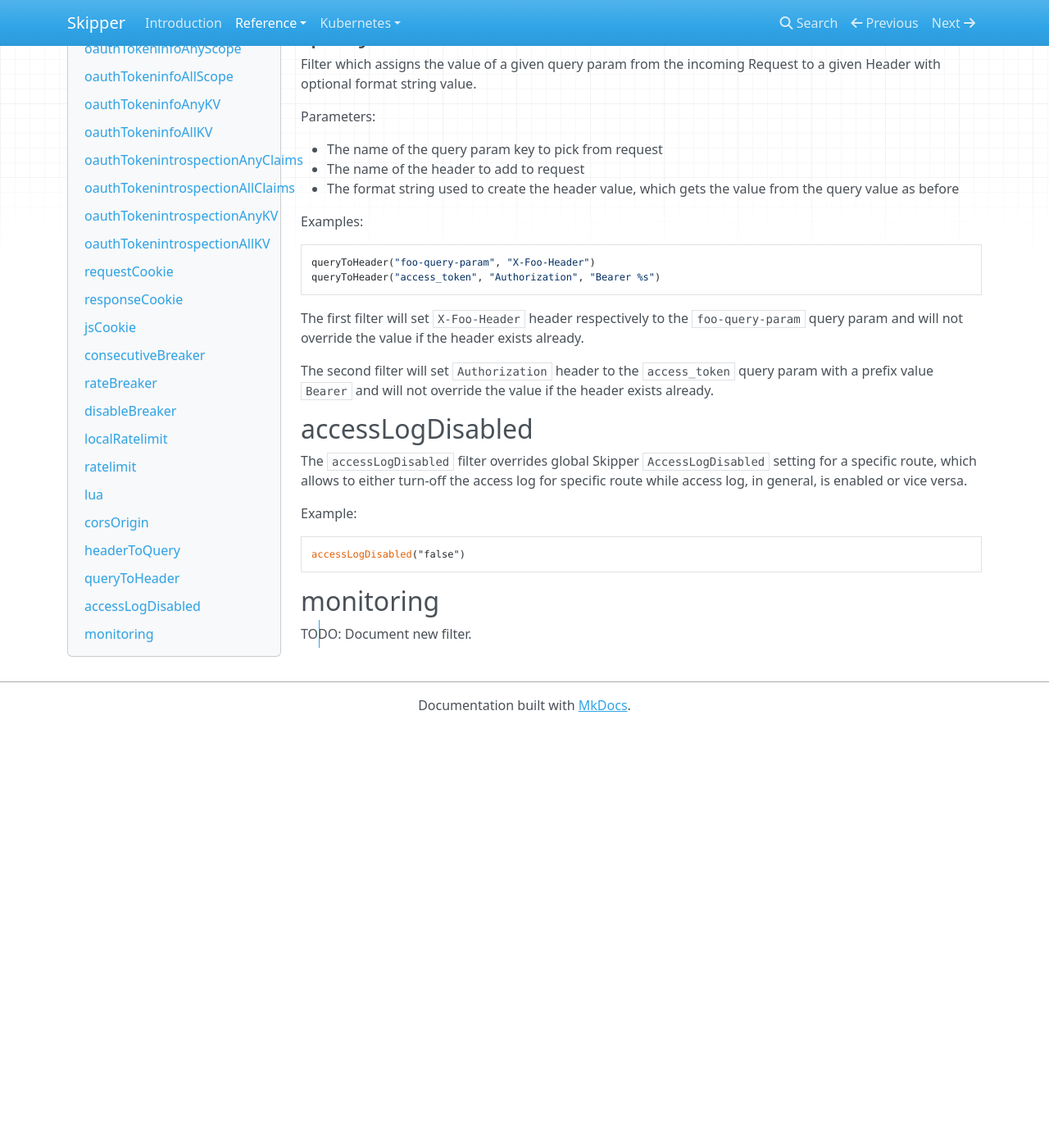
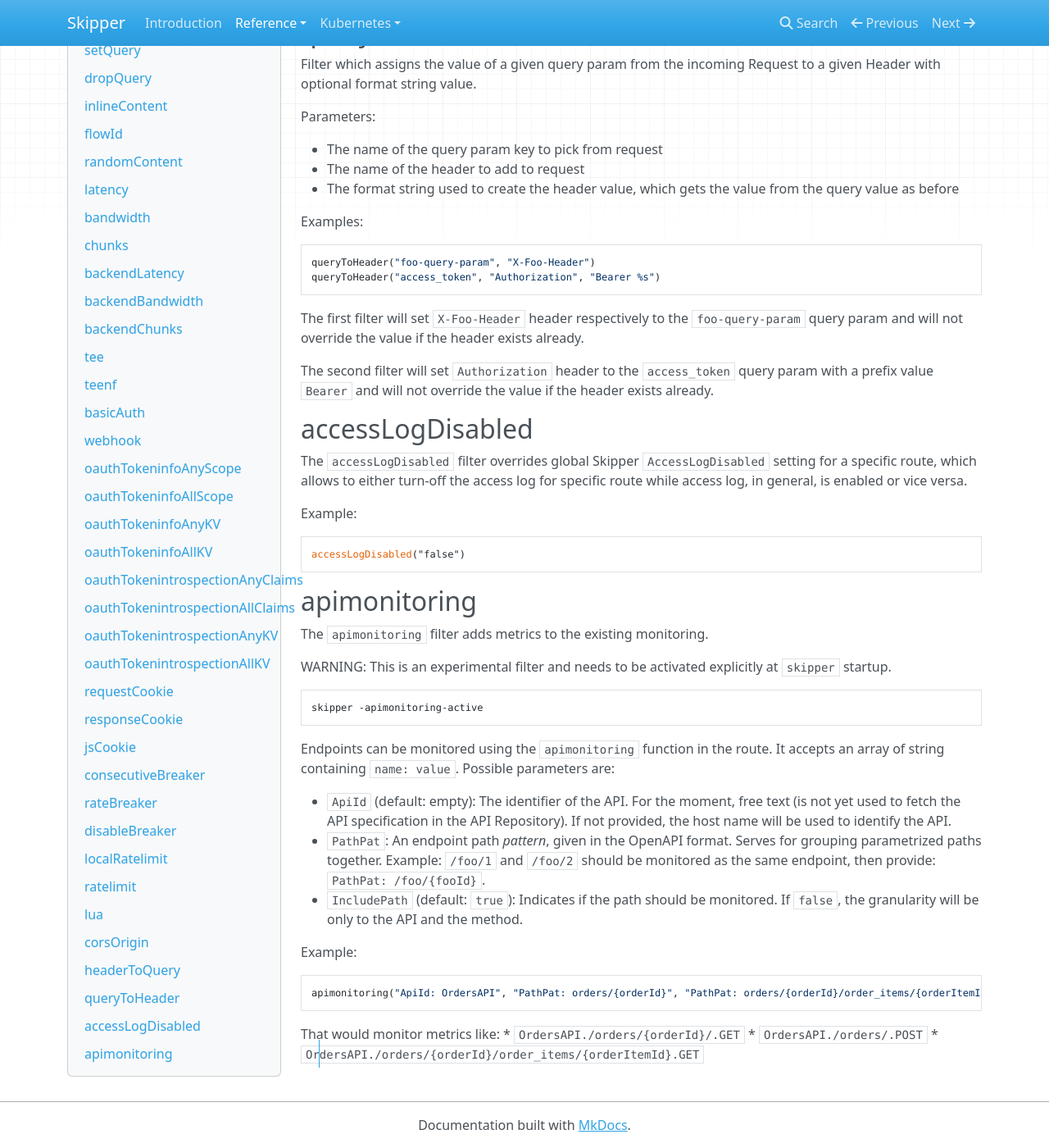
Before and after one commit to zalando/skipper, an MkDocs documentation site: the page built from docs/reference/filters.md, in a window 1280 px wide and 1400 px high, scrolled down 13404 px. Shown: the whole window at 82% size. Built offline with MkDocs 1.6.1, drawn with Linux system fonts in a browser that asks for light colours; nearby versions of some CDN libraries; before the commit the page ends 14292 px from its top, so only the background shows below that.

Commit message:
fix feature toggle + documentation

````diff
--- a/docs/reference/filters.md
+++ b/docs/reference/filters.md
@@ -765,6 +765,33 @@ Example:
 accessLogDisabled("false")
 ```
 
-## monitoring
+## apimonitoring
 
-TODO: Document new filter.
+The `apimonitoring` filter adds metrics to the existing monitoring.
+
+WARNING: This is an experimental filter and needs to be activated explicitly at `skipper` startup.
+
+```bash
+skipper -apimonitoring-active
+```
+
+Endpoints can be monitored using the `apimonitoring` function in the route. It accepts an array
+of string containing `name: value`. Possible parameters are:
+
+* `ApiId` (default: empty): The identifier of the API. For the moment, free text (is not yet used to fetch the API specification
+  in the API Repository). If not provided, the host name will be used to identify the API.
+* `PathPat`: An endpoint path _pattern_, given in the OpenAPI format. Serves for grouping parametrized paths
+  together. Example: `/foo/1` and `/foo/2` should be monitored as the same endpoint, then provide: `PathPat: /foo/{fooId}`.
+* `IncludePath` (default: `true`): Indicates if the path should be monitored. If `false`, the granularity will be only to the API
+  and the method.
+
+Example:
+
+```
+apimonitoring("ApiId: OrdersAPI", "PathPat: orders/{orderId}", "PathPat: orders/{orderId}/order_items/{orderItemId}")
+```
+
+That would monitor metrics like:
+* `OrdersAPI./orders/{orderId}/.GET`
+* `OrdersAPI./orders/.POST`
+* `OrdersAPI./orders/{orderId}/order_items/{orderItemId}.GET`
````
Also changed, not shown: 2 other files.
